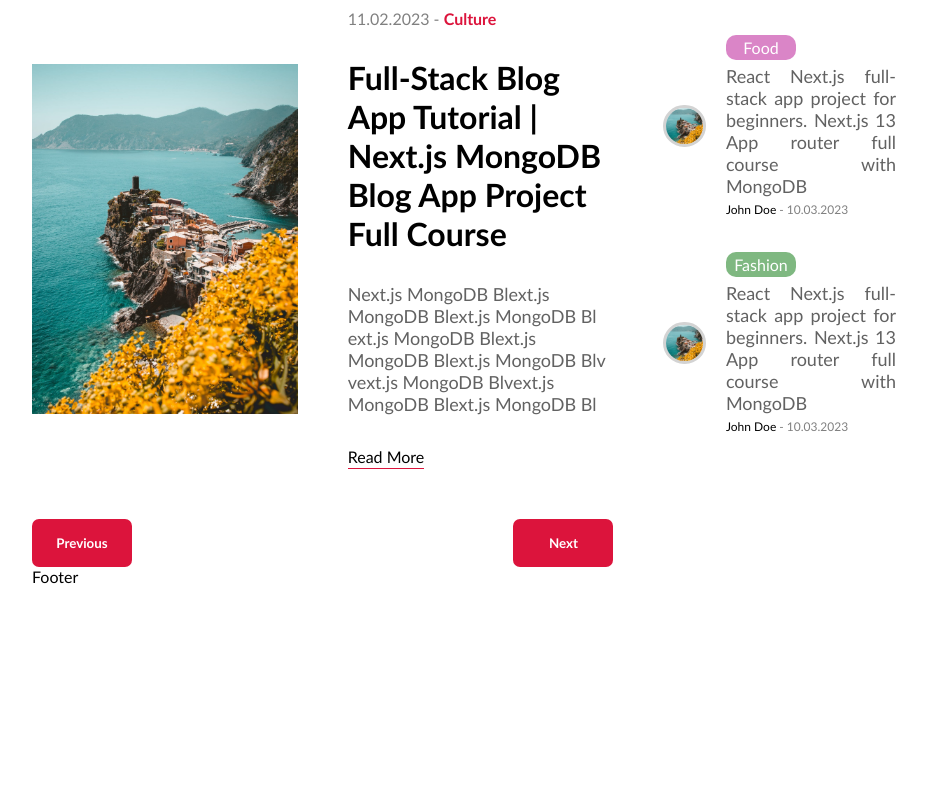
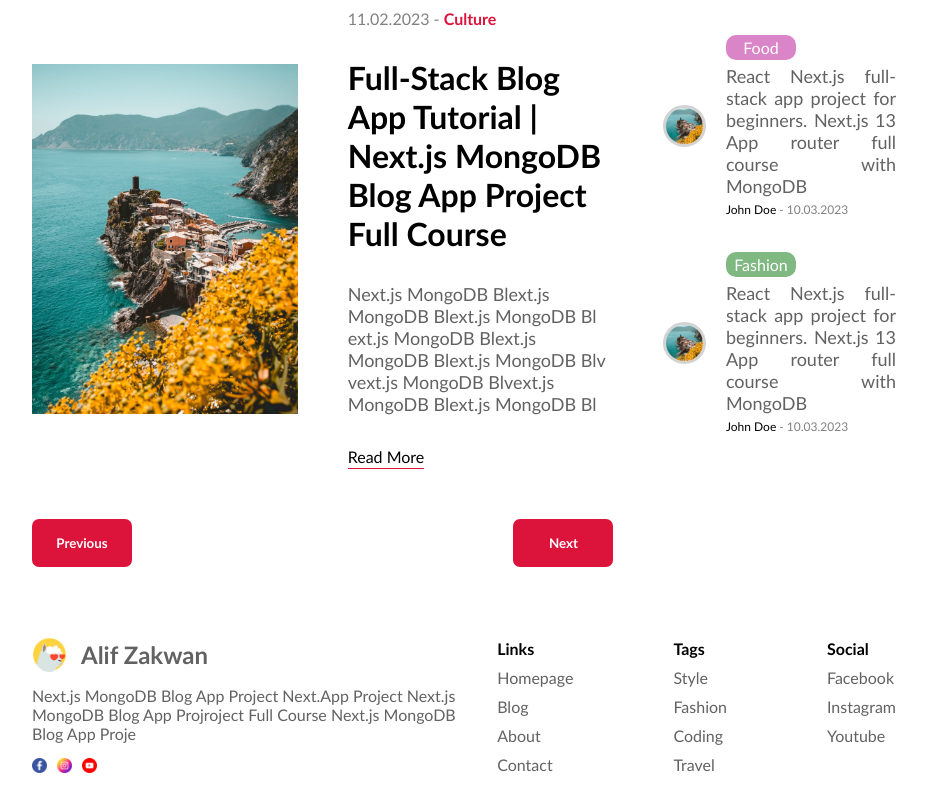
Before and after one commit to alifzwan/NextJS-blog-app, a Next.js app: page / in a window 1280 px wide. Shown: the part 2927-3723 px from the top of the page, without its empty margins (176-1103 px from the left). Before the commit the page ends 3513 px from the top, so only its background shows below. Built offline with nearby package versions, Linux system fonts and the light colour scheme.

Commit message:
added footer section

```diff
--- a/src/components/footer/Footer.jsx
+++ b/src/components/footer/Footer.jsx
@@ -1,9 +1,66 @@
 import React from 'react'
 import styles from "./footer.module.scss"
+import Image from 'next/image'
+import Link from 'next/link'
 
 const Footer = () => {
   return (
-    <div className={styles.container}>Footer</div>
+    <div className={styles.container}>
+        <div className={styles.info}>
+
+          <div className={styles.logo}>
+            <Image src="/logo.png" alt="logo" width={35} height={35}/>
+            <h1 className={styles.logoText}>Alif Zakwan</h1>
+          </div>
+
+          <p className={styles.description}>
+            Next.js MongoDB Blog App Project Next.App Project Next.js MongoDB
+            Blog App Projroject Full Course Next.js MongoDB Blog App Proje
+          </p>
+
+          <div className={styles.social}>
+            <Link href="/facebook">
+              <Image src="/facebook.png"  alt="facebook"  width={15} height={15} />
+            </Link>
+            <Link href="/instagram">
+              <Image src="/instagram.png" alt="instagram" width={15} height={15} />
+            </Link>
+            <Link href="/youtube">
+              <Image src="/youtube.png"   alt="youtube"   width={15} height={15} />
+            </Link>
+          </div>
+        </div>
+
+
+        <div className={styles.links}>
+            <div className={styles.lists}>
+                <span className={styles.linkTitle}>Links</span>
+                <Link href="/homepage">Homepage</Link>
+                <Link href="/blog">Blog</Link>
+                <Link href="/about">About</Link>
+                <Link href="/contact">Contact</Link>
+            </div>
+
+
+            <div className={styles.lists}>
+                <span className={styles.linkTitle}>Tags</span>
+                <Link href="/style">Style</Link>
+                <Link href="/fashion">Fashion</Link>
+                <Link href="/coding">Coding</Link>
+                <Link href="/travel">Travel</Link>
+            </div>
+
+            <div className={styles.lists}>
+                <span className={styles.linkTitle}>Social</span>
+                <Link href="/facebook">Facebook</Link>
+                <Link href="/instagram">Instagram</Link>
+                <Link href="/youtube">Youtube</Link>
+            </div>
+        </div>
+
+
+
+    </div>
   )
 }
 
--- a/src/components/footer/footer.module.scss
+++ b/src/components/footer/footer.module.scss
@@ -0,0 +1,63 @@
+.container {
+    margin-top: 50px;
+    padding: 20px 0px;
+    display: flex;
+    align-items: center;
+    justify-content: space-between;
+    color: var(--softTextColor);
+    @media screen and (max-width: 768px){
+        flex-direction: column;
+        gap: 50px;
+    }
+    .info {
+        display: flex;
+        flex-direction: column;
+        flex: 1;
+        gap: 14px;
+        .logo {
+            display: flex;
+            align-items: center;
+            flex-direction: row;
+            gap: 14px;
+
+            .logoText {
+                font-size: 24px;
+            }
+
+        }
+        .description {
+            font-size: 16px;
+            color: var(--softTextColor);
+        }
+
+        .social {
+            display: flex;
+            gap: 10px;
+        }
+    }
+    .links {
+        flex:1;
+        display: flex;
+        justify-content: flex-end;
+        gap: 100px;
+        .lists {
+            display: flex;
+            flex-direction: column;
+            gap: 10px;
+            .linkTitle {
+                font-weight: bold;
+                color: var(--textColor);
+            }
+        }
+        @media screen and (max-width: 1024px){
+            gap: 50px;
+        }
+        @media screen and (max-width: 768px){
+            width: 100%;
+            justify-content: space-between;
+        }
+        @media screen and (max-width: 640px){
+            font-size: 14px;
+        }
+    }
+}
```
